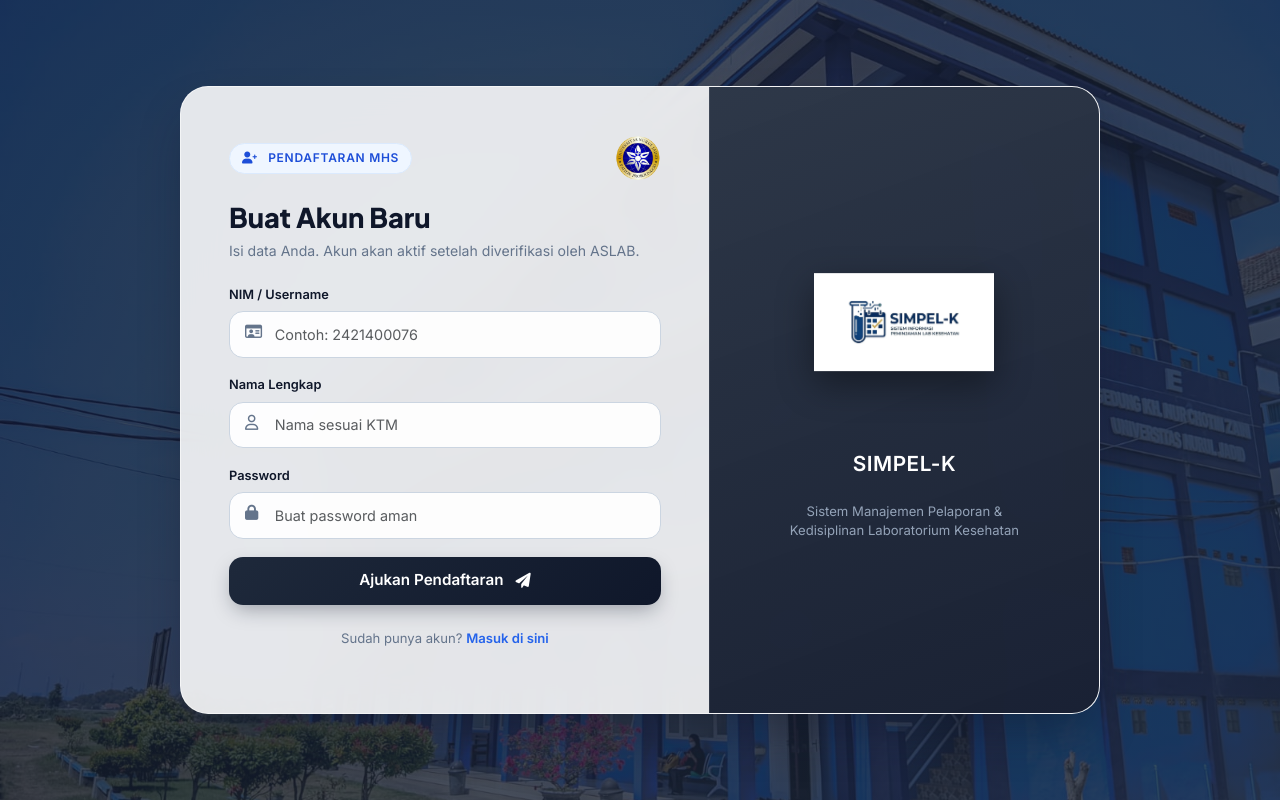
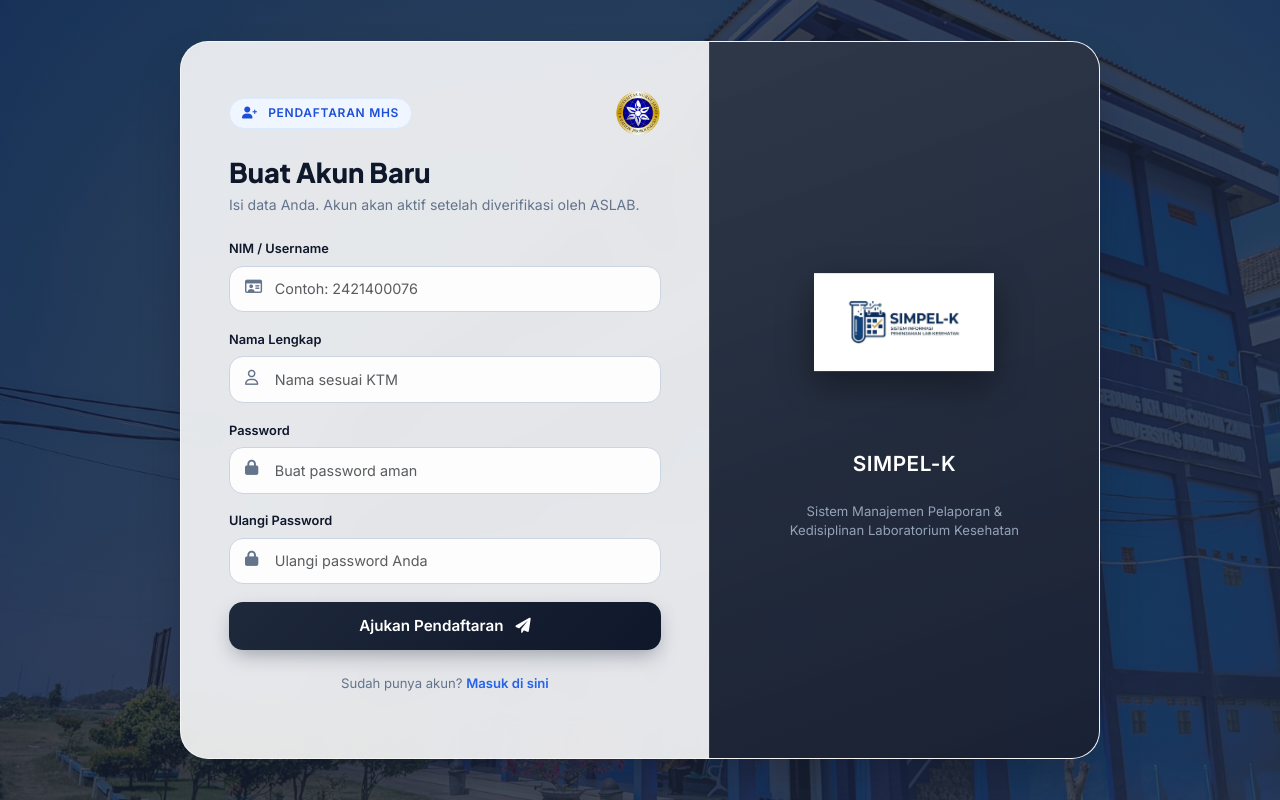
Before and after one commit to SriAstutik09/si_lab_kesehatan, a Django app: page /auth/register/ in a window 1280 px wide. Run offline with Django 5.2, Linux system fonts and the light colour scheme.

Commit message:
UI register

```diff
--- a/templates/auth/register.html
+++ b/templates/auth/register.html
@@ -302,6 +302,13 @@
                     <input type="password" id="password" name="password" class="form-control" placeholder="Buat password aman" required>
                 </div>
 
+                <!-- Input Ulangi Password -->
+                <div class="field">
+                    <label for="confirm_password">Ulangi Password</label>
+                    <i class="fa-solid fa-lock field-icon"></i>
+                    <input type="password" id="confirm_password" name="confirm_password" class="form-control" placeholder="Ulangi password Anda" required>
+                </div>
+
                 <!-- Tombol Daftar -->
                 <button type="submit" class="btn-soft-navy">
                     Ajukan Pendaftaran <i class="fa-solid fa-paper-plane ms-1"></i>
@@ -325,6 +332,18 @@
     </div>
 
     <script src="https://cdn.jsdelivr.net/npm/bootstrap@5.3.0/dist/js/bootstrap.bundle.min.js"></script>
+    <script>
+        // Validasi sederhana: password dan ulangi password harus sama sebelum submit
+        document.querySelector('form').addEventListener('submit', function (e) {
+            const password = document.getElementById('password').value;
+            const confirmPassword = document.getElementById('confirm_password').value;
+
+            if (password !== confirmPassword) {
+                e.preventDefault();
+                alert('Password dan ulangi password tidak sama. Silakan periksa kembali.');
+            }
+        });
+    </script>
 </body>
 
 </html>
```
